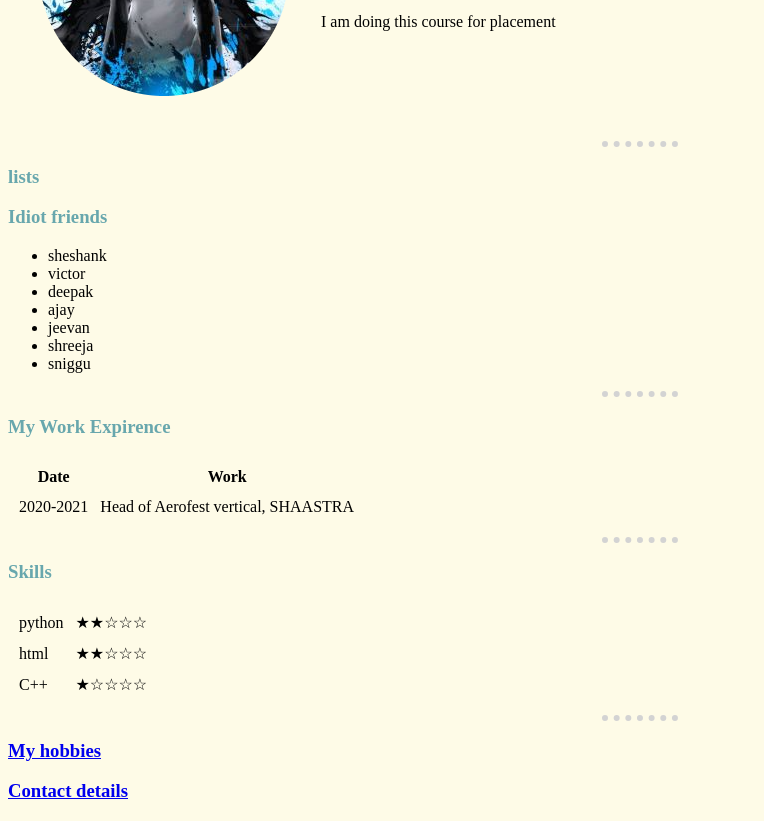
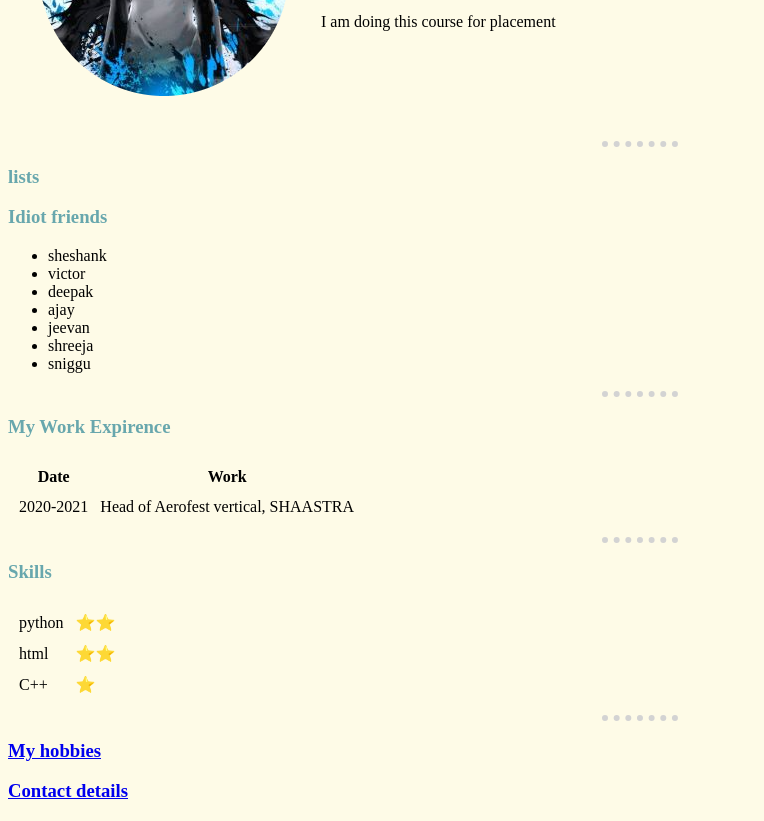
Before and after one commit to stormlycan/HTML-personal-site, a plain HTML site: page index.html in a window 1280 px wide. Shown: the part 193-1014 px from the top of the page, without its empty margins (0-764 px from the left). Drawn offline with Linux system fonts and the light colour scheme.

Commit message:
formatted html file

```diff
--- a/index.html
+++ b/index.html
@@ -1,6 +1,7 @@
 <!DOCTYPE html>
 <html lang="en" dir="ltr">
 <!--Head is the part of page which tells us how a webpage should be handled-->
+
 <head>
   <meta charset="utf-8" />
   <title>💛 Sathvik personal webpage</title>
@@ -9,6 +10,7 @@
 
 <!--We use inline css by using style attribute with background to change this
   There are different ways to specify color-->
+
 <body>
   <table cellspacing="30">
     <tr>
@@ -71,15 +73,15 @@
   <table cellspacing="10">
     <tr>
       <td>python</td>
-        <td>★★☆☆☆</td>
+      <td>⭐️⭐️</td>
     </tr>
     <tr>
       <td>html</td>
-        <td>★★☆☆☆</td>
+      <td>⭐️⭐️</td>
     </tr>
     <tr>
       <td>C++</td>
-        <td>★☆☆☆☆</td>
+      <td>⭐️</td>
     </tr>
   </table>
   <hr />
@@ -88,4 +90,5 @@
   <h3><a href="hobbies.html">My hobbies</a></h3>
   <h3><a href="contact.html">Contact details</a></h3>
 </body>
+
 </html>
```
Lines whose indentation alone changed are shown as unchanged.
